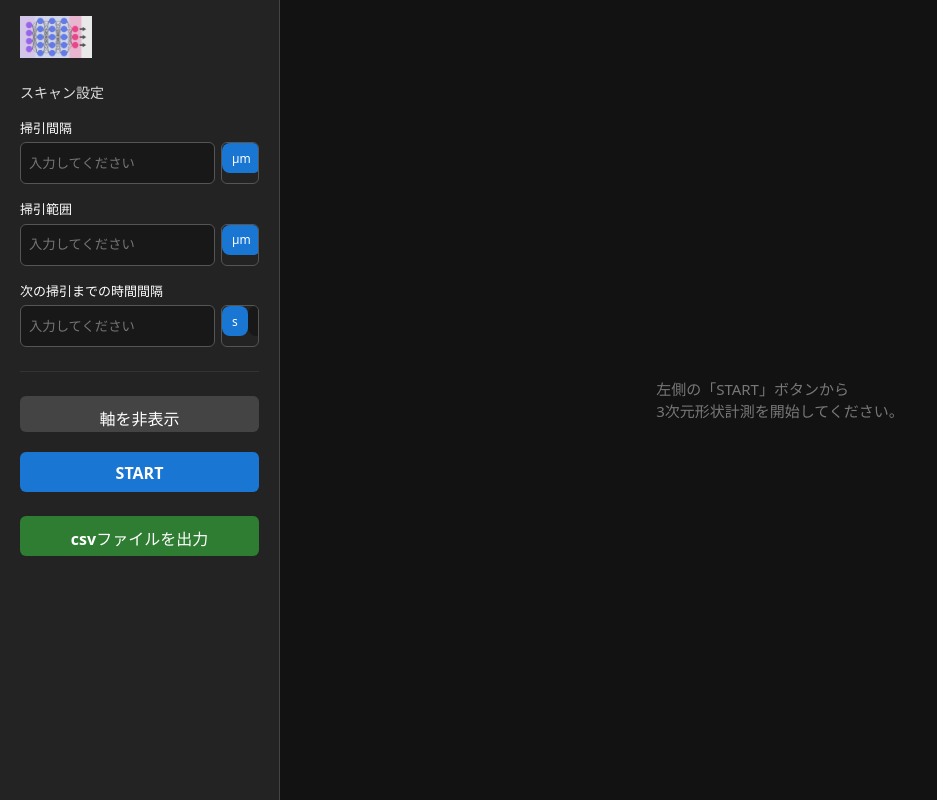
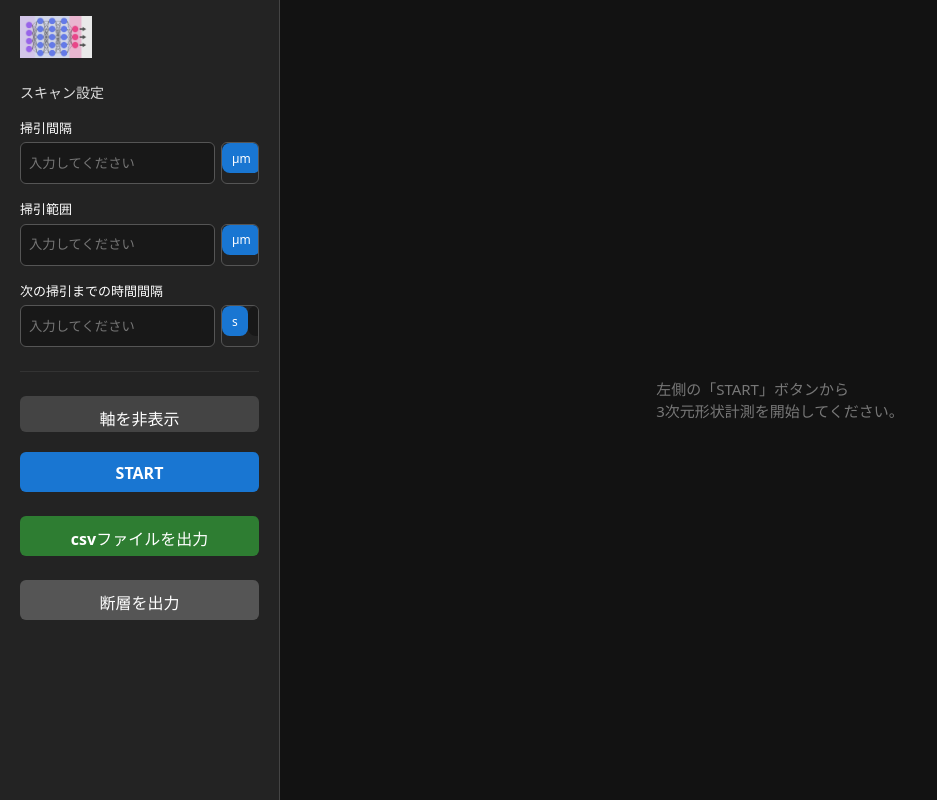
Before and after one commit to 0122POND/optical-device-ui, a React app in the folder frontend/: page / in a window 1280 px wide. Shown: the whole page, without its empty margins (0-937 px from the left). Built offline with nearby package versions, Linux system fonts and the light colour scheme; the HTML template or start-up script is replaced by a standard one.

Commit message:
[add]断層出力を追加

```diff
--- a/frontend/src/App.tsx
+++ b/frontend/src/App.tsx
@@ -73,7 +73,9 @@ function downloadCSV(zData: (number | null)[][], filename = "surface.csv") {
 
 
 function App() {
+  const GRID_SIZE = 80;
   const plotRef = useRef<HTMLDivElement | null>(null);
+  const sliceRef = useRef<HTMLDivElement | null>(null);
 
   // 軸表示フラグ（true = 表示 / false = 非表示）
   const [axisVisible, setAxisVisible] = useState(true);
@@ -86,6 +88,12 @@ function App() {
 
   // ★ 3Dグラフを表示するかどうか
   const [showPlot, setShowPlot] = useState(false);
+
+  // 断層グラフを表示するかどうか
+  const [showSlice, setShowSlice] = useState(false);
+
+  // どの行を断層として使うか（ここでは y方向の中央）
+  const [sliceIndex] = useState(Math.floor(GRID_SIZE / 2));
 
    // ★ 掃引関連の入力値 & 単位
   const [sweepInterval, setSweepInterval] = useState("");
@@ -100,8 +108,6 @@ function App() {
 
 
   const [zData, setZData] = useState<(number | null)[][] | null>(null);
-
-  const GRID_SIZE = 80;
 
 useEffect(() => {
   if (!plotRef.current) return;
@@ -171,7 +177,56 @@ useEffect(() => {
         Plotly.purge(plotRef.current);
       }
     };
-  }, [axisVisible, showPlot]); // ★ showPlot も依存に追加
+  }, [axisVisible, showPlot]);
+
+// --- 2D 断層グラフ描画 ---
+useEffect(() => {
+  if (!sliceRef.current) return;
+
+  // 非表示またはデータなしなら purge
+  if (!showSlice || !zData) {
+    Plotly.purge(sliceRef.current);
+    return;
+  }
+
+  // 断層として使う 1 行（y = sliceIndex）のデータ
+  const row = zData[sliceIndex];
+  const x = row.map((_, i) => i);
+  const y = row.map(v => (v == null ? 0 : v)); // null は 0 扱いにしておく
+
+  const data = [
+    {
+      x,
+      y,
+      type: "scatter" as const,
+      mode: "lines",
+    },
+  ];
+
+  const layout = {
+    title: `断層（y = ${sliceIndex}）`,
+    margin: { l: 40, r: 10, t: 30, b: 40 },
+    xaxis: { title: "X index" },
+    yaxis: { title: "Height" },
+    height: 250,
+    paper_bgcolor: "#121212",
+    plot_bgcolor: "#121212",
+    font: { color: "#fff" },
+  };
+
+  const config = {
+    responsive: true,
+    displaylogo: false,
+  };
+
+  Plotly.newPlot(sliceRef.current, data as any, layout as any, config as any);
+
+  return () => {
+    if (sliceRef.current) {
+      Plotly.purge(sliceRef.current);
+    }
+  };
+  }, [showSlice, zData, sliceIndex]);
 
   // 「はい」が押されたときの処理（モードごとに分岐）
   const handleConfirmOk = () => {
@@ -502,10 +557,37 @@ useEffect(() => {
             csvファイルを出力
           </button>
 
+          {/* ★ 断層を出力ボタン */}
+          <button
+            style={{
+              height: "40px",
+              borderRadius: "6px",
+              border: "none",
+              backgroundColor: "#555",
+              color: "#fff",
+              fontWeight: 600,
+              cursor: "pointer",
+              marginTop: "8px",
+            }}
+            onClick={() => {
+              // まだ 3D を開始していない場合は、その場でデータ生成
+              if (!zData) {
+                const generated = addNoise(
+                  generateCoinData(GRID_SIZE),
+                  0.1
+                );
+                setZData(generated);
+              }
+              setShowSlice(true);
+            }}
+          >
+            断層を出力
+          </button>
+
           <div style={{ flexGrow: 1 }} />
         </div>
 
-        {/* ▼ 右：3D Plot エリア */}
+        {/* ▼ 右：3D Plot + 2D断層 エリア */}
         <div
           style={{
             width: "100%",
@@ -513,10 +595,12 @@ useEffect(() => {
             padding: "12px",
             boxSizing: "border-box",
             display: "flex",
-            justifyContent: "center",
-            alignItems: "center",
+            flexDirection: "column",
+            gap: "12px",
           }}
         >
+          {/* 上：3D */}
+          <div style={{ flex: 1, minHeight: 0 }}>
             <div
               ref={plotRef}
               style={{ width: "100%", height: "100%", position: "relative" }}
@@ -540,6 +624,17 @@ useEffect(() => {
                 </div>
               )}
             </div>
+          </div>
+
+          {/* 下：2D 断層グラフ（showSlice のときだけ表示） */}
+          {showSlice && (
+            <div style={{ height: "260px" }}>
+              <div
+                ref={sliceRef}
+                style={{ width: "100%", height: "100%" }}
+              />
+            </div>
+          )}
         </div>
       </div>
 
```
Lines whose indentation alone changed are shown as unchanged.
